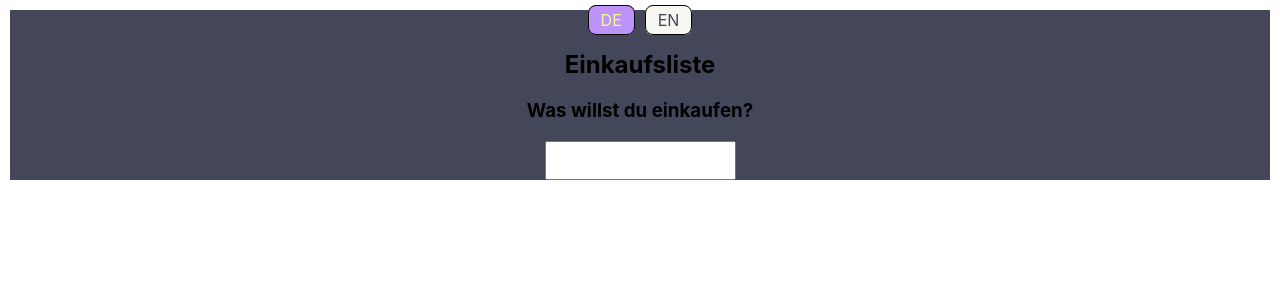
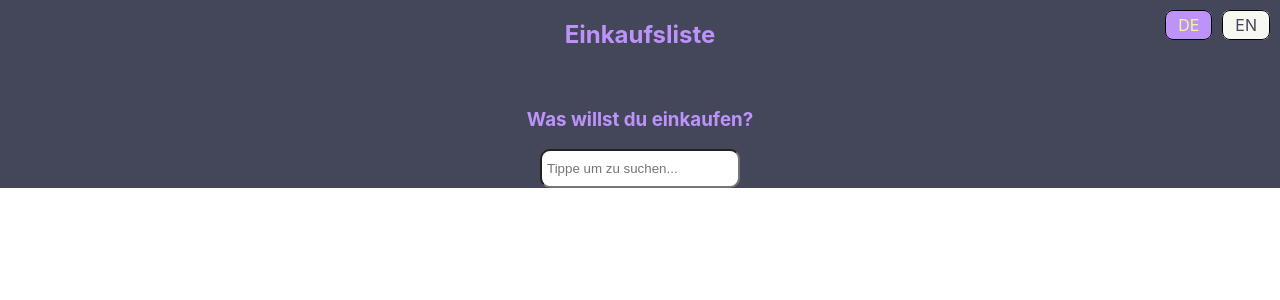
Before and after one commit to tsimvris/shopping-list, a React (Create React App) app: page / in a window 1280 px wide. Shown: the top 300 px of the page. Built offline with nearby package versions, Linux system fonts and the light colour scheme.

Commit message:
added title,ul,li style

```diff
--- a/src/App.css
+++ b/src/App.css
@@ -1,5 +1,10 @@
 .App {
   text-align: center;
-  margin: 10px;
+  margin: 0;
   background-color: #44475a;
 }
+.NavBar {
+  position: absolute;
+  top: 15px;
+  right: 5px;
+}
--- /dev/null
+++ b/src/Components/StyleUl.jsx
@@ -0,0 +1,8 @@
+import styled from "styled-components";
+const StyledUl = styled.ul`
+  display: flex;
+  flex-wrap: wrap;
+  justify-content: center;
+  align-items: center;
+`;
+export default StyledUl;
--- a/src/Components/StyledInput.jsx
+++ b/src/Components/StyledInput.jsx
@@ -1,5 +1,7 @@
 import styled from "styled-components";
 const StyledInput = styled.input`
   padding: 10px 5px;
+  border-radius: 10px;
+  min-width: 200px;
 `;
 export default StyledInput;
--- /dev/null
+++ b/src/Components/StyledLi.jsx
@@ -0,0 +1,15 @@
+import styled from "styled-components";
+const StyledLi = styled.li`
+  padding: 5px;
+  border-radius: 8px;
+  background-color: #50fa7b;
+  color: #44475a;
+  width: fit-content;
+  list-style: none;
+  margin: 5px;
+  &:hover {
+    background-color: #ff5555;
+    color: #f8f8f2;
+  }
+`;
+export default StyledLi;
--- a/src/Pages/DE.jsx
+++ b/src/Pages/DE.jsx
@@ -1,7 +1,11 @@
 import React, { useState, useEffect } from "react";
 import { nanoid } from "nanoid";
+import "./de.css";
+
 import { saveToLocalStorage, loadFromLocalStorage } from "../LocalStorage";
 import StyledInput from "../Components/StyledInput";
+import StyledLi from "../Components/StyledLi";
+import StyledUl from "../Components/StyleUl";
 
 export default function Todo() {
   const [inputValue, setInputValue] = useState("");
@@ -14,24 +18,23 @@ export default function Todo() {
   return (
     <div className="DeWrap">
       <h2 className="title">Einkaufsliste</h2>
-      <ul className="ItemsUl">
+      <StyledUl>
         {items.map((item) => {
           return (
             <>
-              <li
+              <StyledLi
                 onClick={() => {
                   setItems(items.filter((Item) => Item.id !== item.id));
                 }}
-                className="ItemsLi"
                 key={item.id}
               >
                 {item.name}
-              </li>
+              </StyledLi>
             </>
           );
         })}
-      </ul>
-      <h3 className="SecondaryTitle">Was willst du einkaufen?</h3>
+      </StyledUl>
+      <h3 className="title">Was willst du einkaufen?</h3>
 
       <form
         className="form"
@@ -43,7 +46,8 @@ export default function Todo() {
       >
         <StyledInput
           required
-          type="text"
+          type="search"
+          placeholder="Tippe um zu suchen..."
           value={inputValue}
           onChange={(event) => {
             setInputValue(event.target.value);
--- a/src/Pages/EN.jsx
+++ b/src/Pages/EN.jsx
@@ -2,6 +2,8 @@ import React, { useState, useEffect } from "react";
 import { nanoid } from "nanoid";
 import { saveToLocalStorage, loadFromLocalStorage } from "../LocalStorage";
 import StyledInput from "../Components/StyledInput";
+import StyledLi from "../Components/StyledLi";
+import StyledUl from "../Components/StyleUl";
 
 export default function English() {
   const [inputValue, setInputValue] = useState("");
@@ -14,23 +16,20 @@ export default function English() {
   return (
     <div className="EnWrap">
       <h2 className="title">Shopping List</h2>
-      <ul className="ItemsUl">
+      <StyledUl>
         {items.map((item) => {
           return (
-            <>
-              <li
+            <StyledLi
               onClick={() => {
                 setItems(items.filter((Item) => Item.id !== item.id));
               }}
-                className="ItemsLi"
               key={item.id}
             >
               {item.name}
-              </li>
-            </>
+            </StyledLi>
           );
         })}
-      </ul>
+      </StyledUl>
       <h3 className="SecondaryTitle">What do you want to buy?</h3>
 
       <form
@@ -43,7 +42,8 @@ export default function English() {
       >
         <StyledInput
           required
-          type="text"
+          type="search"
+          placeholder="Type to search..."
           value={inputValue}
           onChange={(event) => {
             setInputValue(event.target.value);
--- /dev/null
+++ b/src/Pages/de.css
@@ -0,0 +1,7 @@
+.DeWrap {
+  margin: -20px;
+}
+.title {
+  padding-top: 20px;
+  color: #bd93f9;
+}
--- a/src/index.css
+++ b/src/index.css
@@ -1,13 +1,15 @@
 body {
   margin: 0;
-  font-family: -apple-system, BlinkMacSystemFont, 'Segoe UI', 'Roboto', 'Oxygen',
-    'Ubuntu', 'Cantarell', 'Fira Sans', 'Droid Sans', 'Helvetica Neue',
+  padding: 0;
+  font-family: -apple-system, BlinkMacSystemFont, "Segoe UI", "Roboto", "Oxygen",
+    "Ubuntu", "Cantarell", "Fira Sans", "Droid Sans", "Helvetica Neue",
     sans-serif;
   -webkit-font-smoothing: antialiased;
   -moz-osx-font-smoothing: grayscale;
+  box-sizing: border-box;
 }
 
 code {
-  font-family: source-code-pro, Menlo, Monaco, Consolas, 'Courier New',
+  font-family: source-code-pro, Menlo, Monaco, Consolas, "Courier New",
     monospace;
 }
```
Lines whose indentation alone changed are shown as unchanged.
